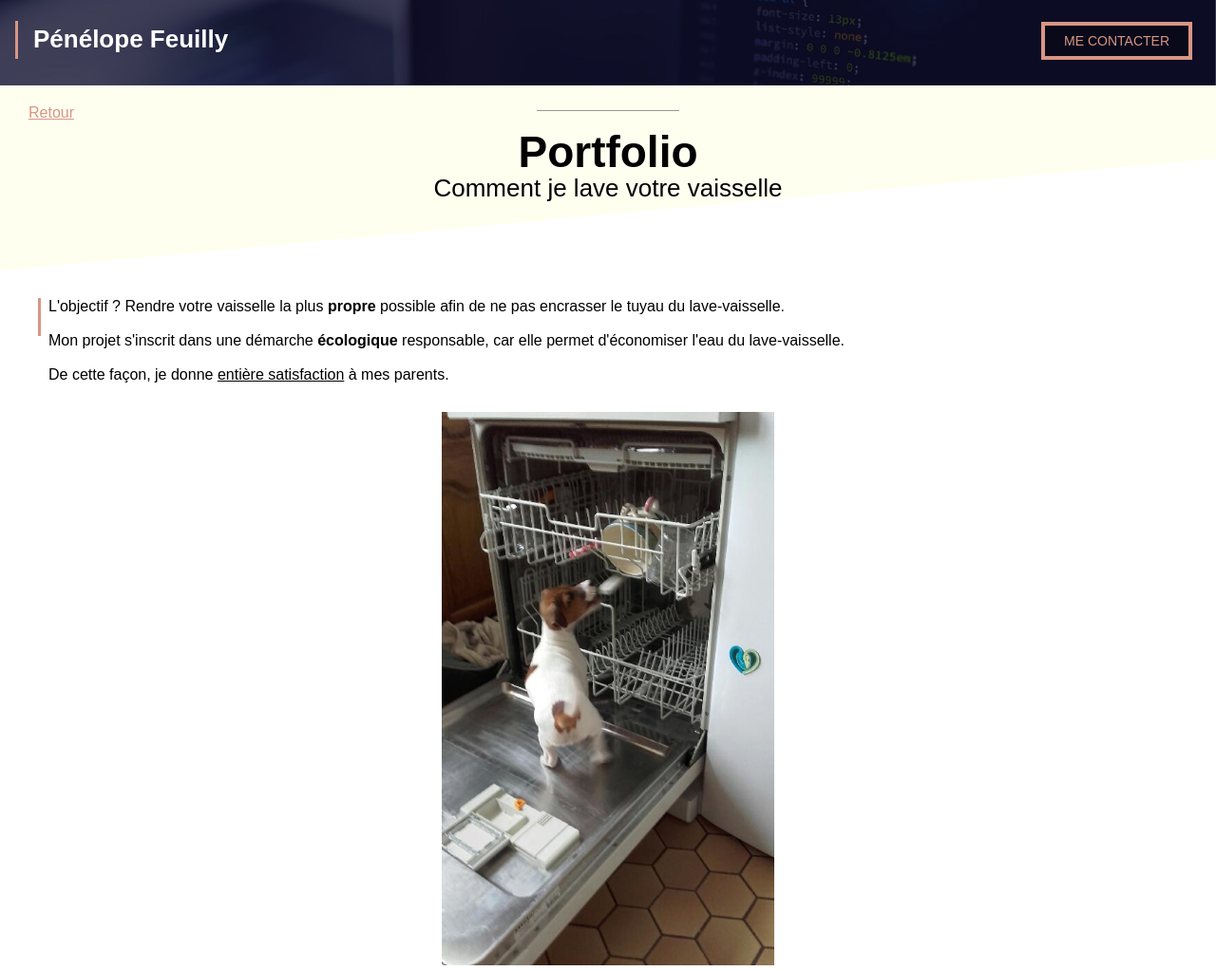
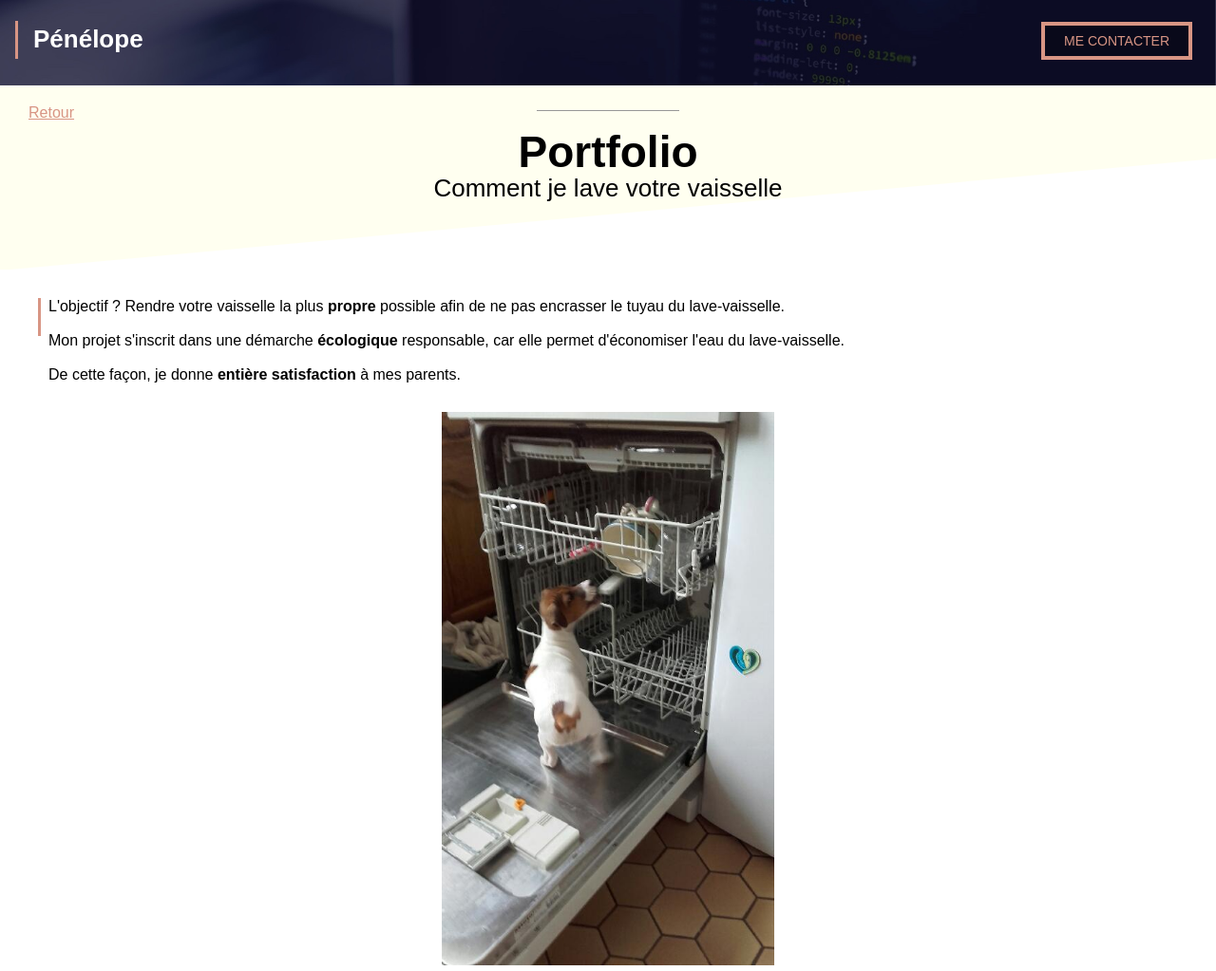
Before and after one commit to Nicolas2405/site_penelope, a plain HTML site: page portfolio-nettoyage-vaisselle.html in a window 1280 px wide. Shown: the top 1023 px of the page at 95% size. Drawn offline with Linux system fonts and the light colour scheme.

Commit message:
Update portfolio-nettoyage-vaisselle.html

```diff
--- a/portfolio-nettoyage-vaisselle.html
+++ b/portfolio-nettoyage-vaisselle.html
@@ -11,7 +11,7 @@
     <!--HEADER-->
     <div class="portfolio-header">
         <div class="texte-avec-ligne-verticale" style="margin-left: 16px ; margin-top: 22px; height: 40px;">
-            <p class="portfolio-header-title">Pénélope Feuilly</p>
+            <p class="portfolio-header-title">Pénélope</p>
         </div>
         <a class="contact-button contact-button-portfolio"
         href="mailto:jack_russell@vire.com?subject=ouaf-ouaf%20!">ME CONTACTER</a>
@@ -32,7 +32,7 @@
             <br><br>
             Mon projet s'inscrit dans une démarche <b>écologique</b> responsable, car elle permet d'économiser l'eau du lave-vaisselle.
             <br><br>
-            De cette façon, je donne <u>entière satisfaction</u> à mes parents.</p>
+            De cette façon, je donne <b>entière satisfaction</b> à mes parents.</p>
         </div>
         <div style="text-align: center ; margin-top: 30px">
             <a href="#"><img class="portfolio" src="project1.jpg"></a>
```
